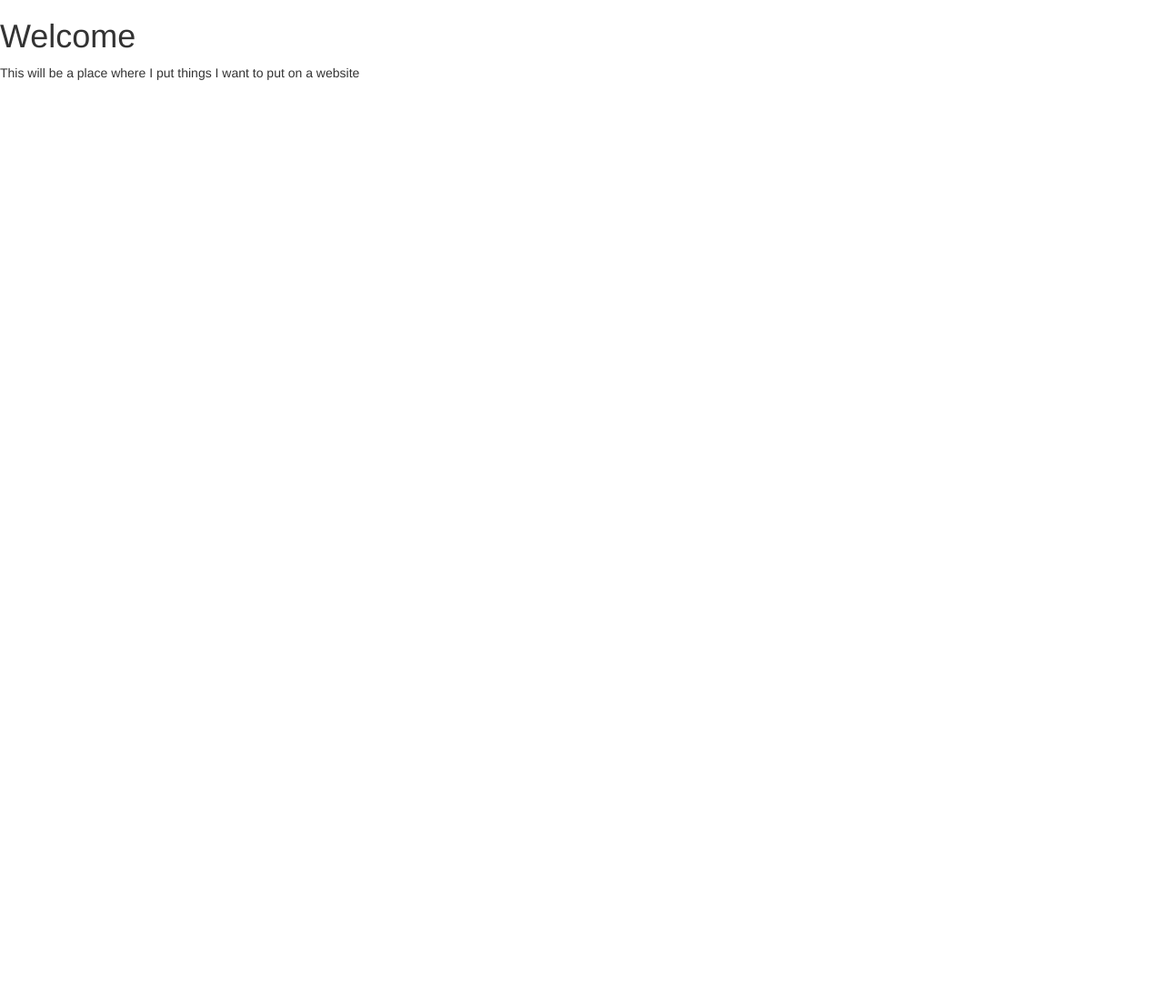
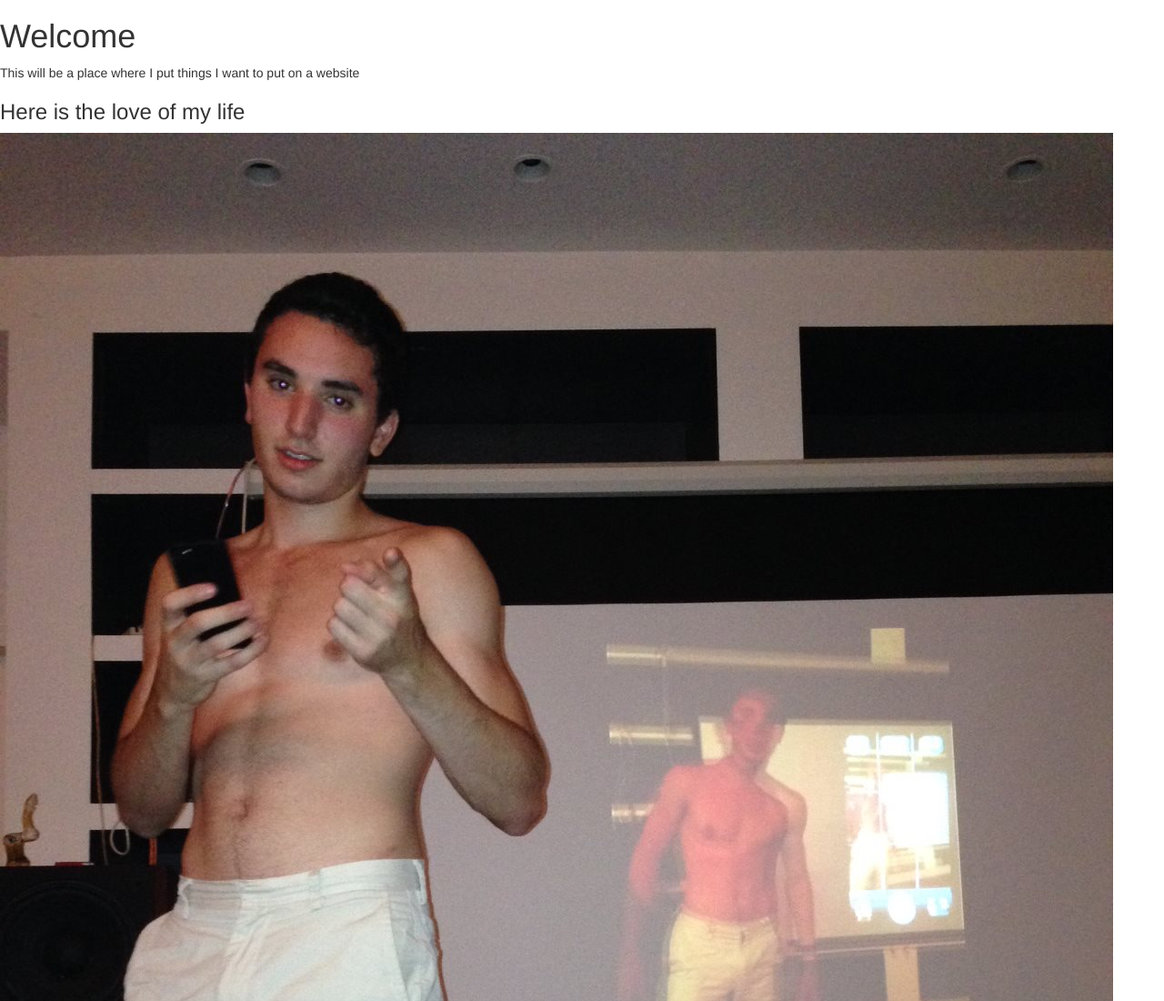
Before and after one commit to arivogel/arivogel.github.io, a plain HTML site: page index.html in a window 1280 px wide. Shown: the top 1100 px of the page at 91% size. Before the commit the page ends 800 px from the top, so only its background shows below. Drawn offline with nearby package versions, Linux system fonts and the light colour scheme.

Commit message:
added Jared

```diff
--- a/index.html
+++ b/index.html
@@ -6,5 +6,8 @@
 <body>
 	<h1>Welcome</h1>
 	<p>This will be a place where I put things I want to put on a website</p>
+
+	<h3>Here is the love of my life</h3>
+	<img src="jared.jpg">
 </body>
 </html>
```
Also changed, not shown: jared.jpg (added).
